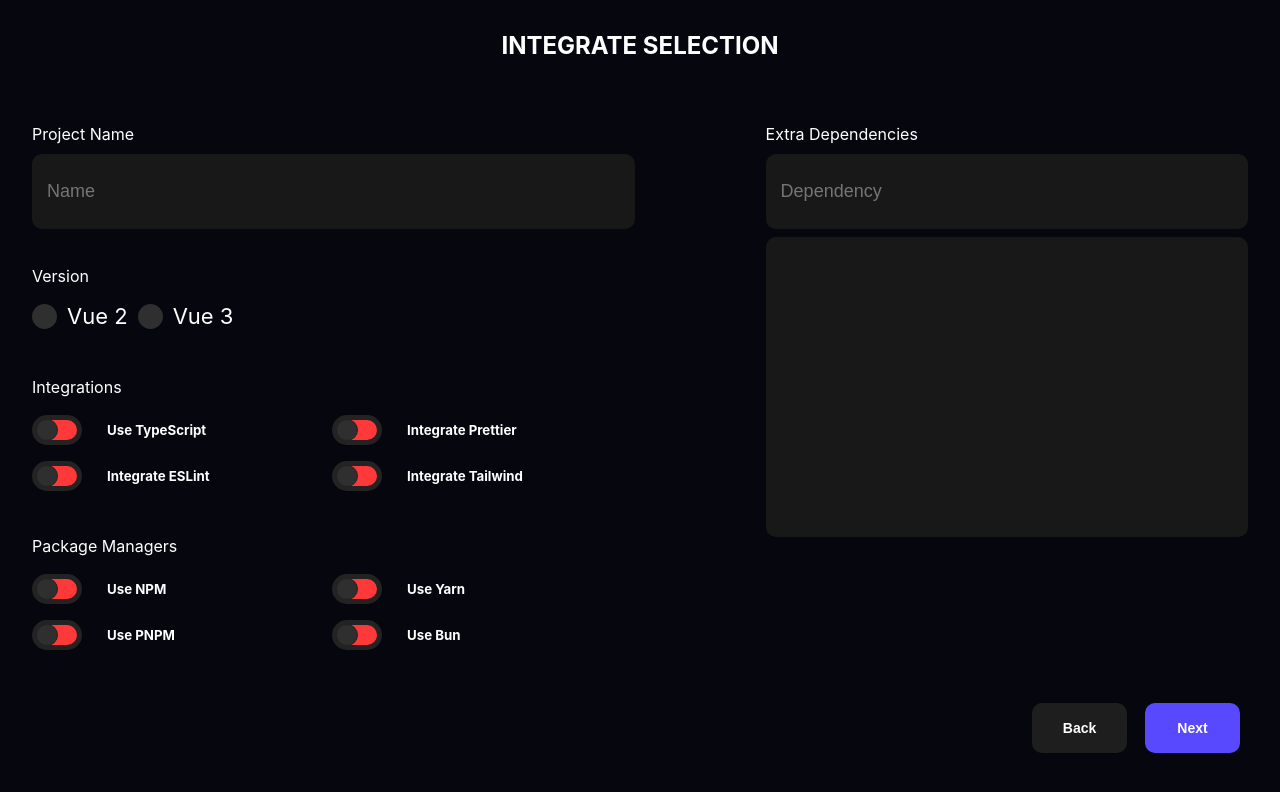
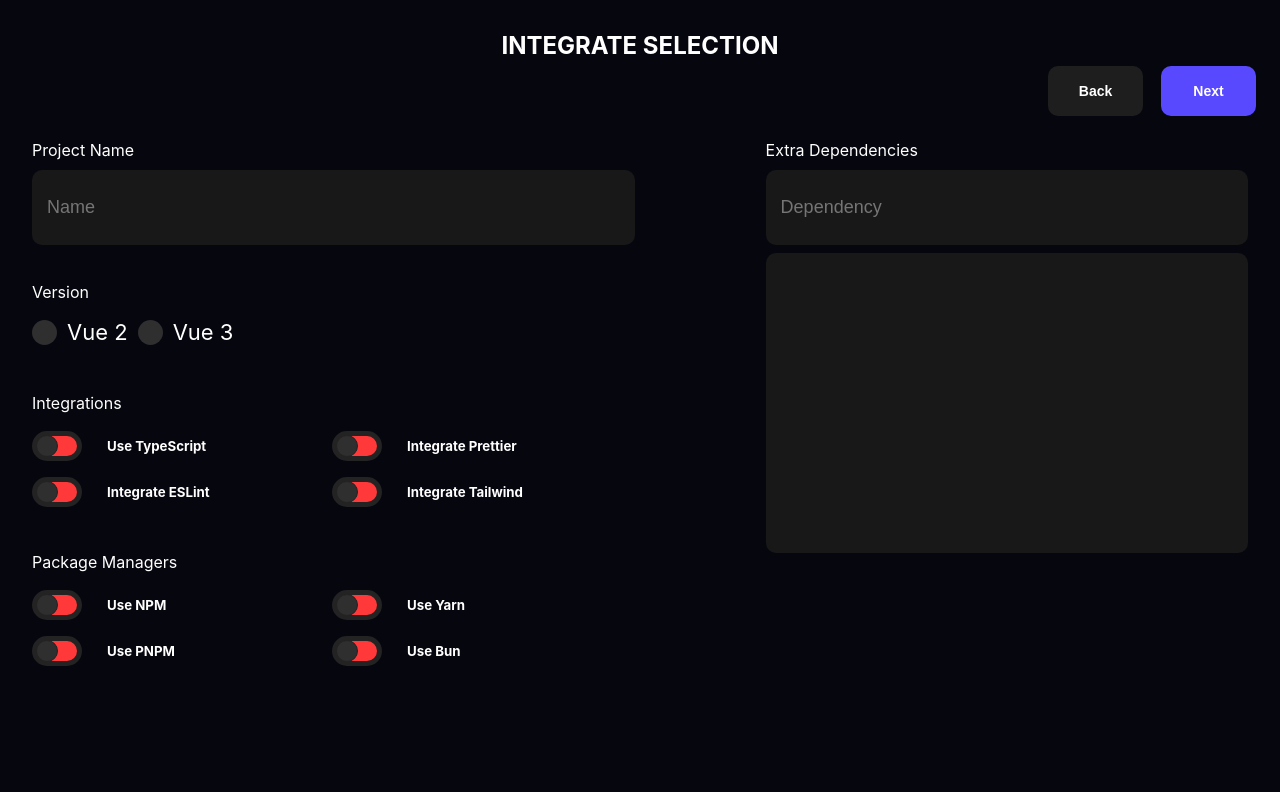
Before and after one commit to surtr1st/inisha, a Vue app: page /select/1 in a window 1280 px wide. Shown: the top 792 px of the page. Built offline with nearby package versions, Linux system fonts and the light colour scheme.

Commit message:
change button group position from bottom to second top

```diff
--- a/src/views/IntegrateSelection.vue
+++ b/src/views/IntegrateSelection.vue
@@ -2,6 +2,16 @@
      <main>
           <section class="template-header">
                <h1>INTEGRATE SELECTION</h1>
+               <div class="template-buttons">
+                    <Button
+                         title="Back"
+                         color="secondary"
+                         @click="replace('/')" />
+                    <Button
+                         title="Next"
+                         color="primary"
+                         @click="replace('/')" />
+               </div>
           </section>
           <section class="template-body">
                <div class="template-selection">
@@ -55,16 +65,6 @@
                               placeholder="Dependency" />
                          <Assignments />
                     </Title>
-               </div>
-               <div class="template-buttons">
-                    <Button
-                         title="Back"
-                         color="secondary"
-                         @click="replace('/')" />
-                    <Button
-                         title="Next"
-                         color="primary"
-                         @click="replace('/')" />
                </div>
           </section>
      </main>
@@ -133,7 +133,7 @@ watch(radioModel, () => update(radioModel.value));
 
 <style scoped>
 .template-header {
-     height: 10vh;
+     height: 12vh;
      text-align: center;
      margin: 2.1rem 0 0.5rem 0;
 }
@@ -149,8 +149,7 @@ watch(radioModel, () => update(radioModel.value));
      grid-template-areas:
           'ni ni extra extra'
           'it pm extra extra'
-          'it pm extra extra'
-          'footer footer footer footer';
+          'it pm extra extra';
 }
 
 .project-name {
@@ -177,11 +176,11 @@ watch(radioModel, () => update(radioModel.value));
 }
 
 .template-buttons {
-     grid-area: footer;
      width: 100%;
      display: flex;
      justify-content: flex-end;
      align-items: center;
      gap: 10px;
+     padding-right: 1rem;
 }
 </style>
```
